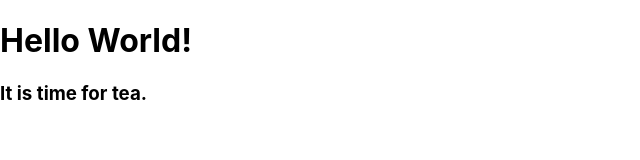
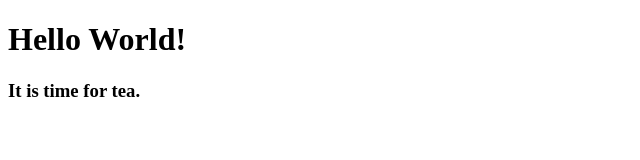
Before and after one commit to AlexWade555/General-Assembly, a React (Create React App) app in the folder 01-hello-world/: page / in a window 1280 px wide. Shown: the top 160 px of the page, without its empty margins (0-640 px from the left). Built offline with nearby package versions, Linux system fonts and the light colour scheme.

Commit message:
simplified code

```diff
--- a/01-hello-world/src/index.js
+++ b/01-hello-world/src/index.js
@@ -1,17 +1,8 @@
 import React from 'react';
-import ReactDOM from 'react-dom/client';
-import './index.css';
-import App from './App';
-import reportWebVitals from './reportWebVitals';
+import ReactDOM from 'react-dom';
+import Hello from './App.js';
 
-const root = ReactDOM.createRoot(document.getElementById('root'));
-root.render(
-  <React.StrictMode>
-    <App />
-  </React.StrictMode>
-);
-
-// If you want to start measuring performance in your app, pass a function
-// to log results (for example: reportWebVitals(console.log))
-// or send to an analytics endpoint. Learn more: https://bit.ly/CRA-vitals
-reportWebVitals();
+ReactDOM.render(
+  <Hello />,
+  document.getElementById('root')
+)
```
